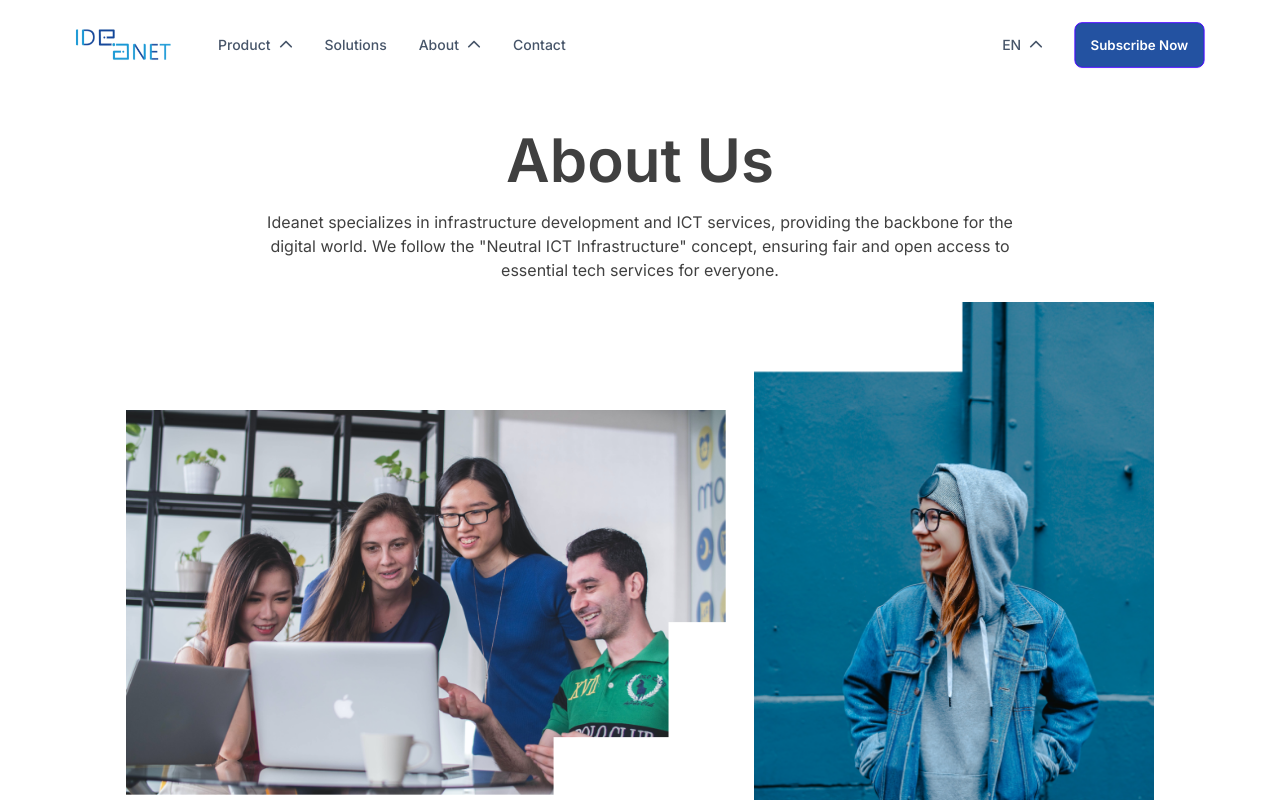
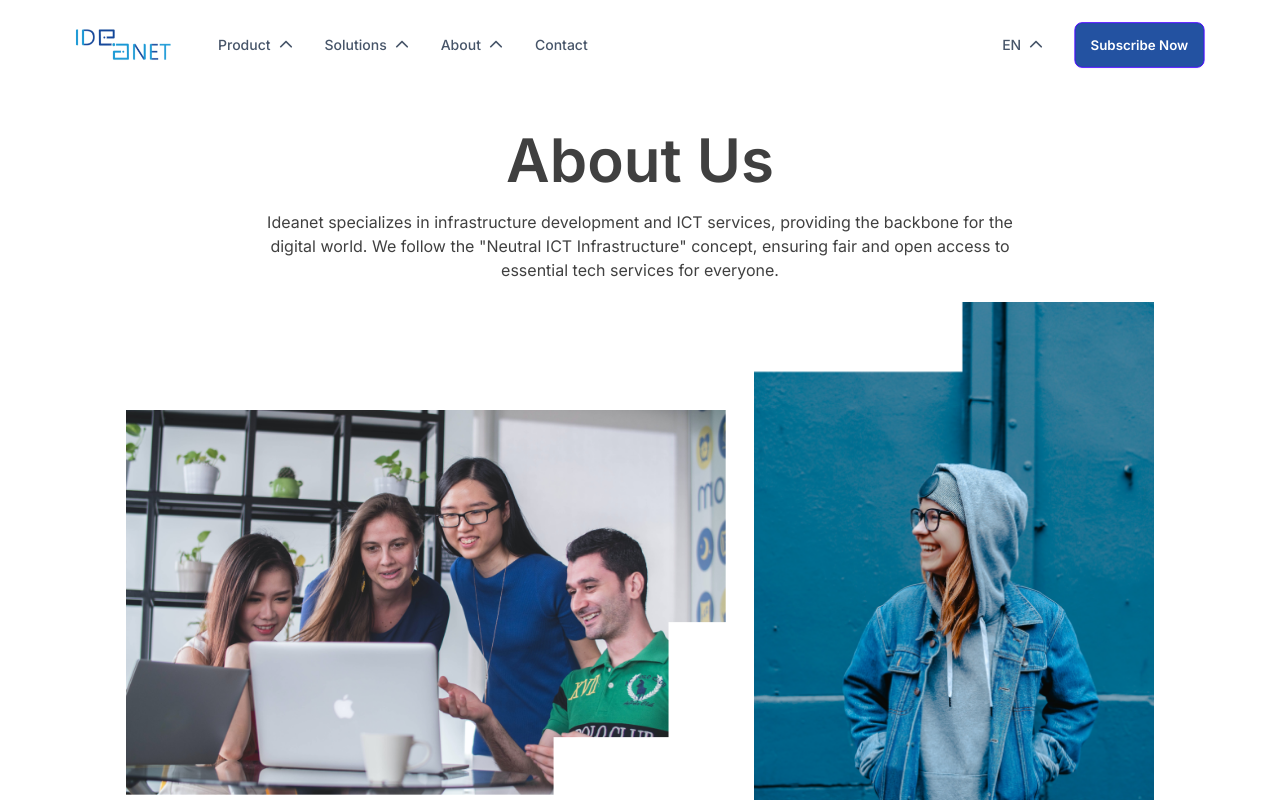
Before and after one commit to harisblablabla/idnet-web, a Next.js app: page /about in a window 1280 px wide. Shown: the top 800 px of the page. Built offline with nearby package versions, Linux system fonts and the light colour scheme.

Commit message:
feat: add new navigation(speedtest and mrtg) and fix toggle method

```diff
--- a/app/components/Footer/Footer.tsx
+++ b/app/components/Footer/Footer.tsx
@@ -14,12 +14,12 @@ function Footer() {
                 </div>
                 <div id='rightside' className="w-full md:w-full lg:w-3/4 justify-center mb-5 grid grid-cols-2 md:grid-cols-4 md:pl-10">
                     <div className="list-menu mb-5">
-                        <h5 className='text-xl font-semibold text-white leading-loose'>Retail Product</h5>
+                        <h5 className='text-xl font-semibold text-white leading-loose'>Retail</h5>
                         <a href='#' className='text-sm text-white'>Home Internet</a>
                     </div>
 
                     <div className="list-menu mb-5">
-                        <h5 className='text-xl font-semibold text-white leading-loose'>Enterprise Product</h5>
+                        <h5 className='text-xl font-semibold text-white leading-loose'>Enterprise</h5>
                         <a href='#' className='text-sm text-white leading-loose block'>Enterprise Internet</a>
                         <a href='#' className='text-sm text-white leading-loose block'>Ideanet as a Service (IaaS)</a>
                         <a href='#' className='text-sm text-white leading-loose block'>Connectivity</a>
--- a/app/components/Navbar/Navbar.tsx
+++ b/app/components/Navbar/Navbar.tsx
@@ -10,24 +10,23 @@ const Navbar: React.FC = () => {
 
     const [productMenuOpen, setProductMenuOpen] = useState(false);
     const [openAbout, setOpenAbout] = useState(false)
+    const [openSolution, setOpenSolution] = useState(false)
     const [openLang, setOpenLang] = useState(false)
     const [lang, setLang] = useState('EN')
 
     const toggleMenu = (id: string) => {
-        if (id === 'product') {
-          setProductMenuOpen(prevOpen => !prevOpen);
-          setOpenAbout(false)
-          setOpenLang(false)
-        } else if(id === 'about') {
-            setOpenAbout(prev => !prev)
-            setProductMenuOpen(false)
-            setOpenLang(false)
-        } else {
-            setOpenLang(prev => !prev)
-            setProductMenuOpen(false)
-            setOpenAbout(false)
-        }
-      }
+
+        const isProduct = id === 'product';
+        const isAbout = id === 'about';
+        const isSolution = id === 'solution';
+        const isLang = id === 'lang';
+
+        setProductMenuOpen(current => isProduct ? !current : false);
+        setOpenAbout(current => isAbout ? !current : false);
+        setOpenSolution(current => isSolution ? !current : false);
+        setOpenLang(current => isLang ? !current : false);
+
+    }
 
     return (
         <div className="navbar bg-white ">
@@ -56,14 +55,23 @@ const Navbar: React.FC = () => {
                                             <summary className='font-semibold'>Enterprise</summary>
                                             <ul>
                                                 <li><Link href={'/enterprise/internet'} >Enterprise Internet</Link></li>
-                                                <li><Link href={'#'} className='pointer-events-none text-slate-300'>Connectivity</Link></li>
+                                                <li><Link href={'/enterprise/connectivity'} className='pointer-events-none text-slate-300'>Connectivity</Link></li>
                                             </ul>
                                         </details>
                                     </li>
                                 </ul>
                             </details>
                         </li>
-                        <li className='pb-2.5'><Link className='pointer-events-none text-slate-300' href={'https://daftar.ideanet.net.id/helpdesk/ticket-form'}>Solution</Link></li>
+                        <li className='pb-2.5'>
+                            <details>
+                                <summary>Solutions</summary>
+                                <ul>
+                                    <li><Link className='pointer-events-none text-slate-300' href={'#'}>Ideanet as a Services(IaaS)</Link></li>
+                                    <li><Link href={'http://nms.infrastruktur-digital.id/graph_view.php'}>Traffic Monitoring (MRTG)</Link></li>
+                                    <li><Link href={'http://speedtest.infrastruktur-digital.id/'}>Speed Test</Link></li>
+                                </ul>
+                            </details>
+                        </li>
                         <li className='pb-2.5'>
                             <details>
                                 <summary>About</summary>
@@ -101,21 +109,30 @@ const Navbar: React.FC = () => {
                                 <li>
                                     <h2 className="menu-title text-gray-900">Enterprise Product</h2>
                                     <ul>
-                                        <li><Link href={'enterprise/internet'} >Enterprise Internet</Link></li>
-                                        <li><Link href={'#'} className='pointer-events-none text-slate-300'>Connectivity</Link></li>
+                                        <li><Link href={'/enterprise/internet'} >Enterprise Internet</Link></li>
+                                        <li><Link href={'/enterprise/connectivity'} className='pointer-events-none text-slate-300'>Connectivity</Link></li>
                                     </ul>
                                 </li>
                                 <li>
                                     <h2 className="menu-title text-gray-900">Retail Product</h2>
                                     <ul>
-                                        <li><Link href={"retail/internet"}>Retail Internet</Link></li>
+                                        <li><Link href={"/retail/internet"}>Retail Internet</Link></li>
                                     </ul>
                                 </li>
                             </ul>
                         )}
 
                     </li>
-                    <li><Link href={'https://daftar.ideanet.net.id/helpdesk/ticket-form'}>Solutions</Link></li>
+                    <li className='relative'>
+                    <button onMouseOver={() => toggleMenu('solution')} onClick={() => toggleMenu('solution')}>Solutions {openSolution ? <FontAwesomeIcon icon={faChevronDown} /> : <FontAwesomeIcon icon={faChevronUp} />}</button>
+                        {openSolution && (
+                            <ul className="absolute top-12 -left-5 menu bg-base-200 w-64 rounded-box shadow-[0_0_10px_3px_rgba(229,229,229)]">
+                                <li><Link href={"#"} className='pointer-events-none text-slate-300'>Ideanet as a Services(IaaS)</Link></li>
+                                <li><Link href={'http://nms.infrastruktur-digital.id/graph_view.php'} >Traffic Monitoring(MRTG)</Link></li>
+                                <li><Link href={'http://speedtest.infrastruktur-digital.id/'} >Speed Test</Link></li>
+                            </ul>
+                        )}
+                    </li>
                     <li className='relative'>
                         <button onMouseOver={() => toggleMenu('about')} onClick={() => toggleMenu('about')}>About {openAbout ? <FontAwesomeIcon icon={faChevronDown} /> : <FontAwesomeIcon icon={faChevronUp} />}</button>
                         {openAbout && (
--- a/app/enterprise/connectivity/page.tsx
+++ b/app/enterprise/connectivity/page.tsx
@@ -0,0 +1,9 @@
+import React from 'react'
+
+const page = () => {
+  return (
+    <div>sd wan page</div>
+  )
+}
+
+export default page
```
